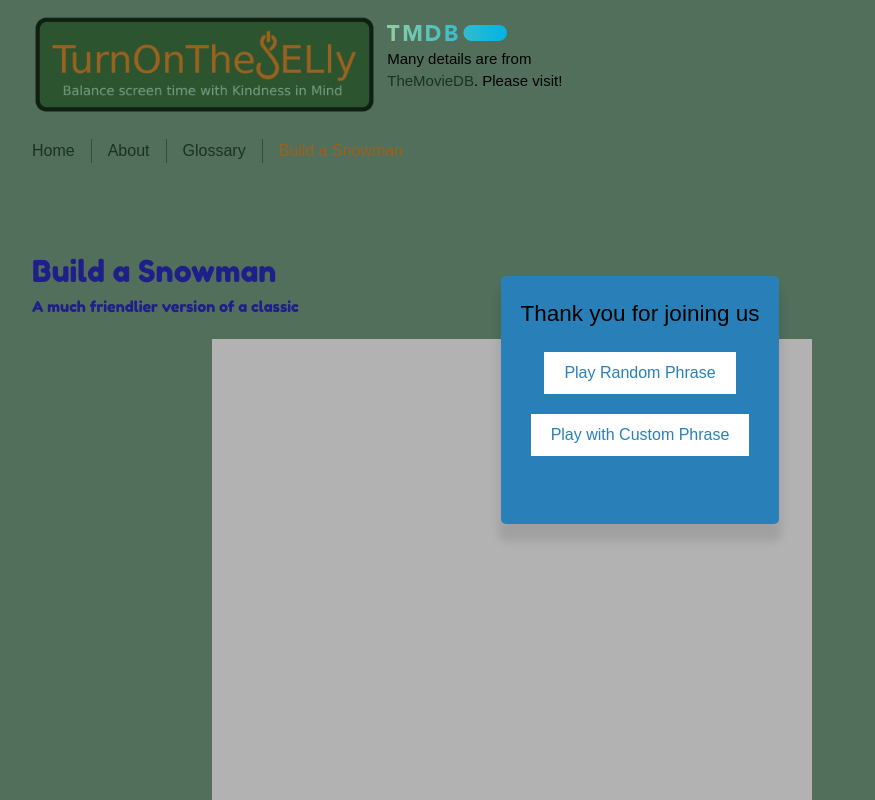
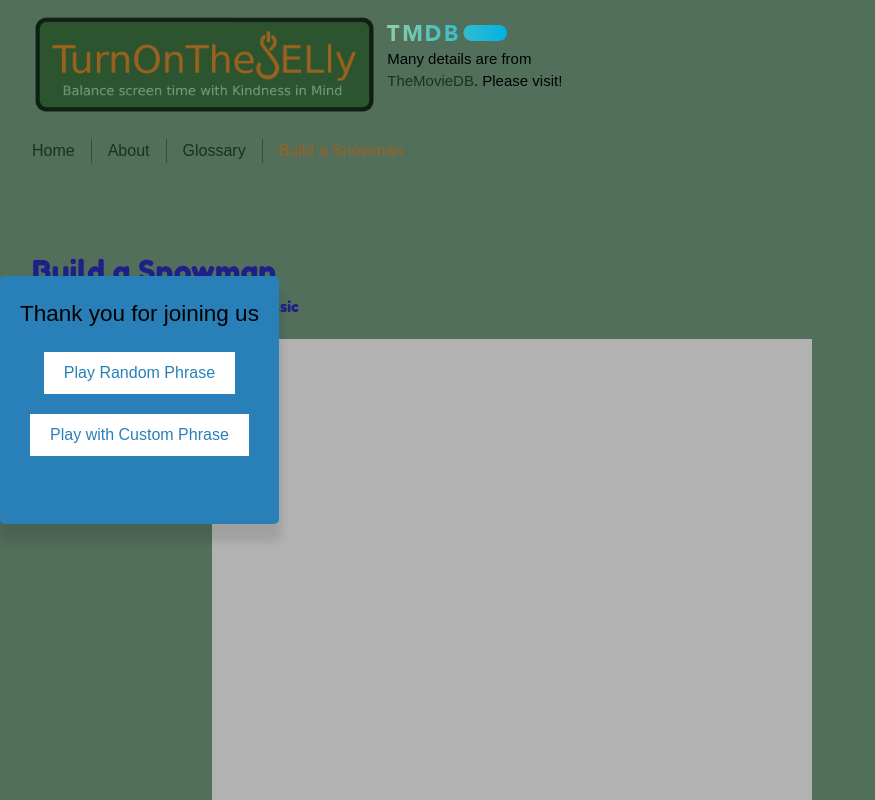
Before and after one commit to TurnOnTheSELly/client-gateway, a Vue app: page /games/buildsnowman in a window 1280 px wide. Shown: the top 800 px of the page, without its empty margins (0-875 px from the left). Built offline with nearby package versions, Linux system fonts and the light colour scheme.

Commit message:
minor fixes

```diff
--- a/src/views/games/BuildSnowmanView.vue
+++ b/src/views/games/BuildSnowmanView.vue
@@ -203,6 +203,7 @@ h1 {
   display: flex;
   /* flex-direction: column; */
   text-align: right;
+  font-family: 'Comic Sans MS'
 }
 
 .incorrect-letter-container p {
@@ -265,7 +266,7 @@ h1 {
   display: flex;
   /* display: none; */
   align-items: center;
-  justify-content: center;
+  /* justify-content: center; */
   z-index: 6;
 }
 
```
